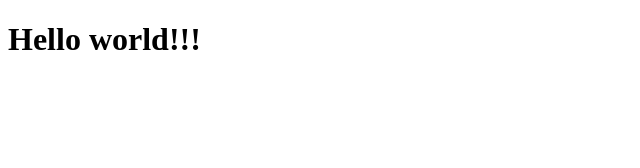
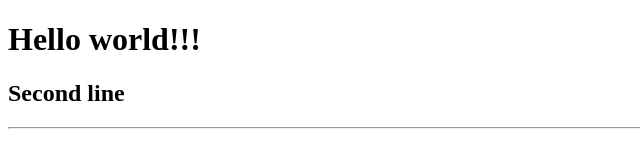
Before and after one commit to h44343880/h44343880.github.io, a plain HTML site: page index.html in a window 1280 px wide. Shown: the whole page, without its empty margins (0-640 px from the left). Drawn offline with Linux system fonts and the light colour scheme.

Commit message:
add some word

```diff
--- a/index.html
+++ b/index.html
@@ -6,5 +6,7 @@
     </head>
     <body>
         <h1><b>Hello world!!!</b></h1>
+        <h2>Second line</h2>
+        <hr/>
     </body>
 </html>
```
